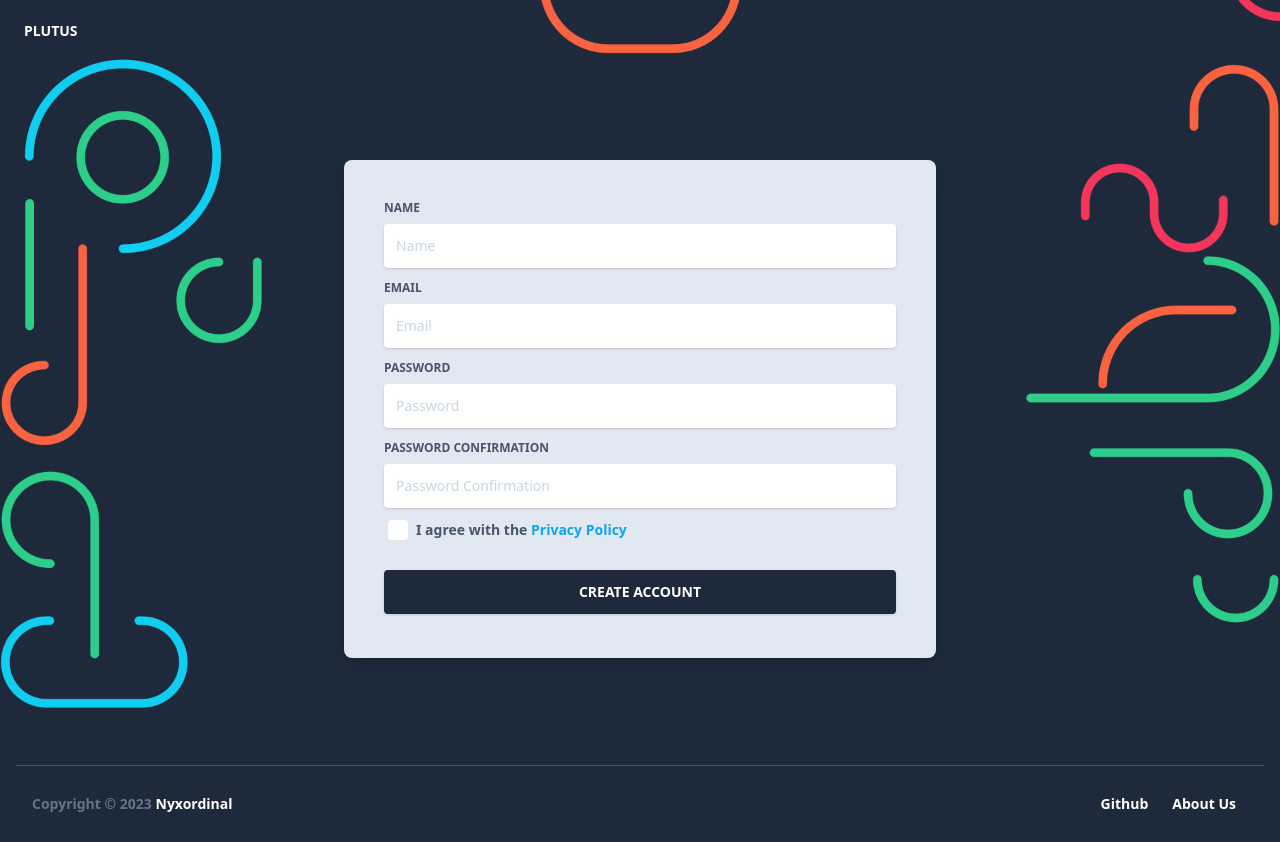
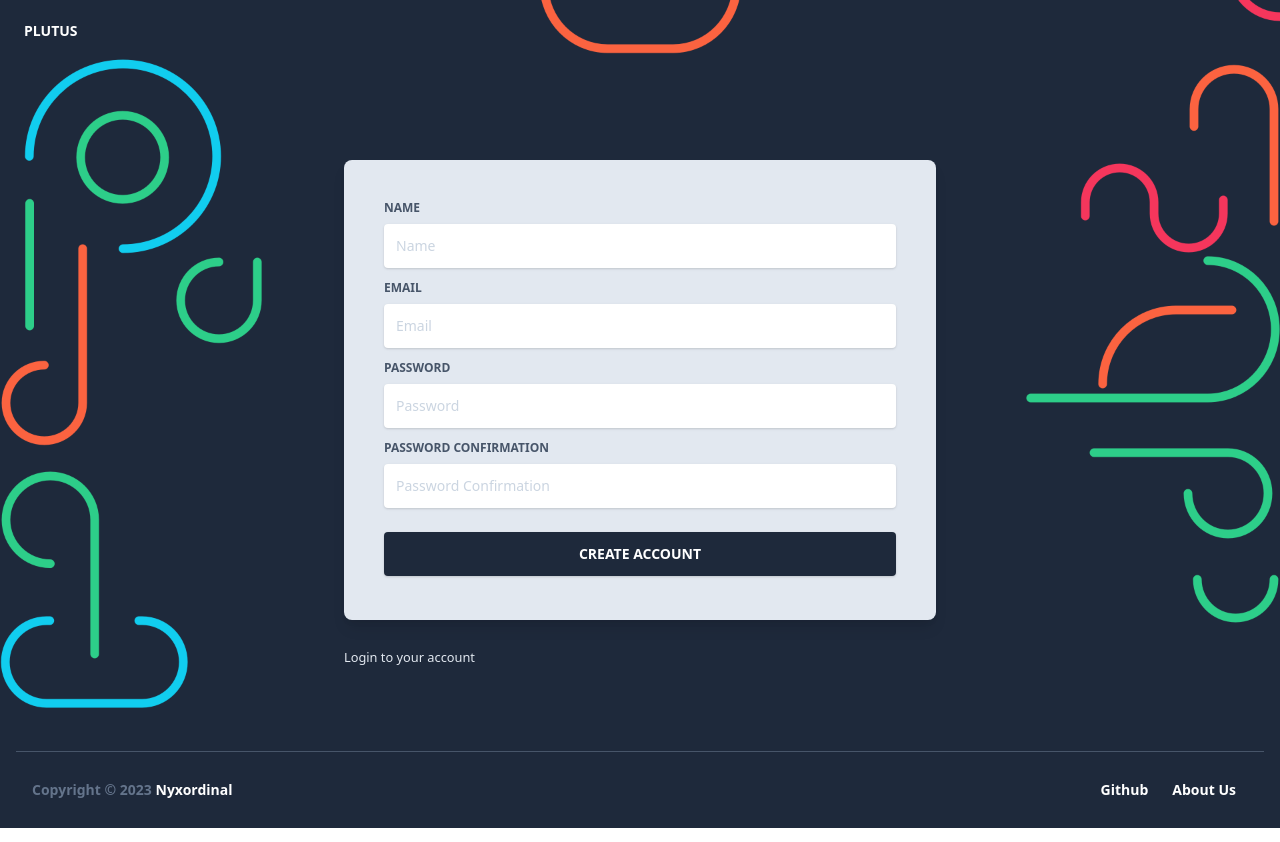
Before and after one commit to nyxordinal/plutus-fe, a Next.js app: page /register in a window 1280 px wide. Built offline with nearby package versions, Linux system fonts and the light colour scheme; what node-rsa would draw is missing.

Commit message:
add link to login page in register page and add checking for window for local storage

```diff
--- a/src/locale/dictionary.ts
+++ b/src/locale/dictionary.ts
@@ -91,7 +91,8 @@ export const DICTIONARY: Dictionary = {
     updateIncome: "Update Income",
     moneyManagement: "Money Management",
     setting: "Setting",
-    account: "Account"
+    account: "Account",
+    loginToYourAccount: "Login to your account"
   },
   id: {
     mainTitle:
@@ -177,6 +178,7 @@ export const DICTIONARY: Dictionary = {
     updateIncome: "Ubah Pemasukan",
     moneyManagement: "Managemen Uang",
     setting: "Pengaturan",
-    account: "Akun"
+    account: "Akun",
+    loginToYourAccount: "Masuk ke akun anda"
   },
 };
--- a/src/pages/register.tsx
+++ b/src/pages/register.tsx
@@ -5,6 +5,7 @@ import Auth from "@layout/Auth";
 import { AlertColor, SnackbarCloseReason } from "@mui/material";
 import { ValidateEmail } from "@util";
 import { useTranslation } from "locale/translator";
+import Link from "next/link";
 import { useRouter } from "next/router";
 import { ChangeEvent, useState } from "react";
 
@@ -164,26 +165,6 @@ const Register = () => {
                       />
                     </div>
 
-                    <div>
-                      <label className="inline-flex items-center cursor-pointer">
-                        <input
-                          id="customCheckLogin"
-                          type="checkbox"
-                          className="form-checkbox border-0 rounded text-blueGray-700 ml-1 w-5 h-5 ease-linear transition-all duration-150"
-                        />
-                        <span className="ml-2 text-sm font-semibold text-blueGray-600">
-                          I agree with the{" "}
-                          <a
-                            href="#pablo"
-                            className="text-lightBlue-500"
-                            onClick={(e) => e.preventDefault()}
-                          >
-                            Privacy Policy
-                          </a>
-                        </span>
-                      </label>
-                    </div>
-
                     <div className="text-center mt-6">
                       <button
                         className="bg-blueGray-800 text-white active:bg-blueGray-600 text-sm font-bold uppercase px-6 py-3 rounded shadow hover:shadow-lg outline-none focus:outline-none mr-1 mb-1 w-full ease-linear transition-all duration-150"
@@ -198,6 +179,13 @@ const Register = () => {
                   </form>
                 </div>
               </div>
+              <div className="flex flex-wrap mt-6 relative">
+                <Link href="/login">
+                  <a href="#pablo" className="text-blueGray-200">
+                    <small>{translate("loginToYourAccount")}</small>
+                  </a>
+                </Link>
+              </div>
             </div>
           </div>
         </div>
--- a/src/util.ts
+++ b/src/util.ts
@@ -39,9 +39,11 @@ export const useLocalStorage = <T>(key: string, initialValue: T) => {
   const [storedValue, setStoredValue] = useState<T>(() => {
     try {
       // Get from local storage by key
-      const item = window.localStorage.getItem(key);
-      // Parse stored json or if none return initialValue
-      return item ? JSON.parse(item) : initialValue;
+      if (typeof window !== "undefined") {
+        const item = localStorage.getItem(key);
+        // Parse stored json or if none return initialValue
+        return item ? JSON.parse(item) : initialValue;
+      }
     } catch (error) {
       // If error also return initialValue
       console.log(error);
```
